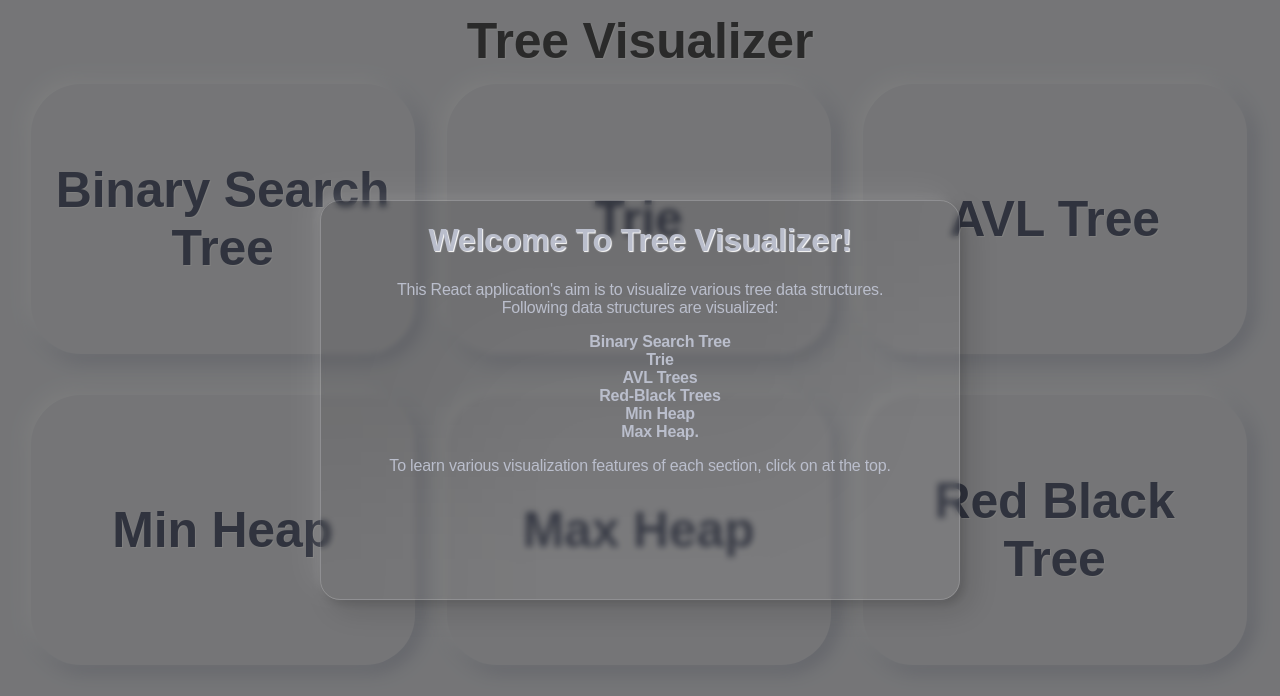
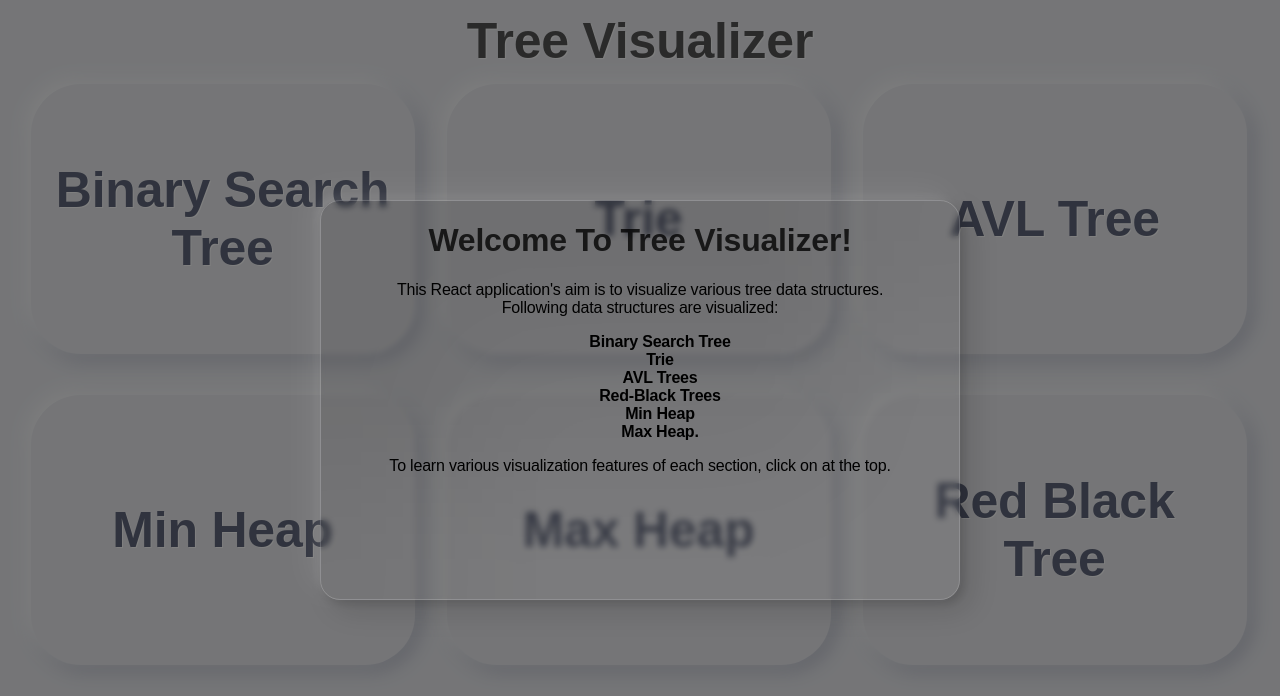
Before and after one commit to VandanRogheliya/Tree-Visualizer-React-Project, a React (Create React App) app: page / in a window 1280 px wide. Shown: the top 696 px of the page. Built offline with nearby package versions, Linux system fonts and the light colour scheme.

Commit message:
Contrast of the popup increased

```diff
--- a/src/styles/App.scss
+++ b/src/styles/App.scss
@@ -180,18 +180,6 @@ button:active {
 	box-shadow: inset 1px 1px 2px #babecc, inset -1px -1px 2px #fff;
 }
 
-.inner button {
-	margin: 5px 5px;
-	font-size: 15px;
-	padding: 10px;
-	box-shadow: none;
-	cursor: default;
-
-	&:hover {
-		color: white;
-	}
-}
-
 .dropdown {
 	position: relative;
 	display: inline-block;
--- a/src/styles/popup.scss
+++ b/src/styles/popup.scss
@@ -42,6 +42,7 @@
 
 .popup .inner div {
 	text-shadow: none;
+	color: rgb(0, 0, 0);
 }
 
 .popup .icon {
@@ -60,7 +61,7 @@
 		top: 0;
 		bottom: 0%;
 		margin: 0;
-	border-radius: 0px;
+		border-radius: 0px;
 	}
 
 	.popup .icon,
@@ -83,15 +84,28 @@
 	}
 }
 
+.inner button {
+	margin: 5px 5px;
+	font-size: 15px;
+	padding: 10px;
+	box-shadow: none;
+	cursor: default;
+
+	&:hover {
+		color: rgb(0, 0, 0);
+	}
+}
+
 button.link-button {
 	padding: 15px;
 	background-color: rgba(0, 0, 0, 0);
 	box-shadow: -2px -2px 8px rgb(192, 192, 192), 5px 5px 8px #000000;
-	color: rgb(199, 199, 199);
+	color: rgb(0, 0, 0);
 	text-shadow: none;
 
 	&:hover {
 		box-shadow: -2px -2px 5px rgb(192, 192, 192), 2px 2px 5px #000000;
+		cursor: pointer;
 	}
 
 	&:active {
@@ -99,3 +113,8 @@ button.link-button {
 			inset -1px -1px 2px rgb(192, 192, 192);
 	}
 }
+
+.popup h1 {
+	text-shadow: none;
+	color: rgba(0, 0, 0, 0.788);
+}
```
